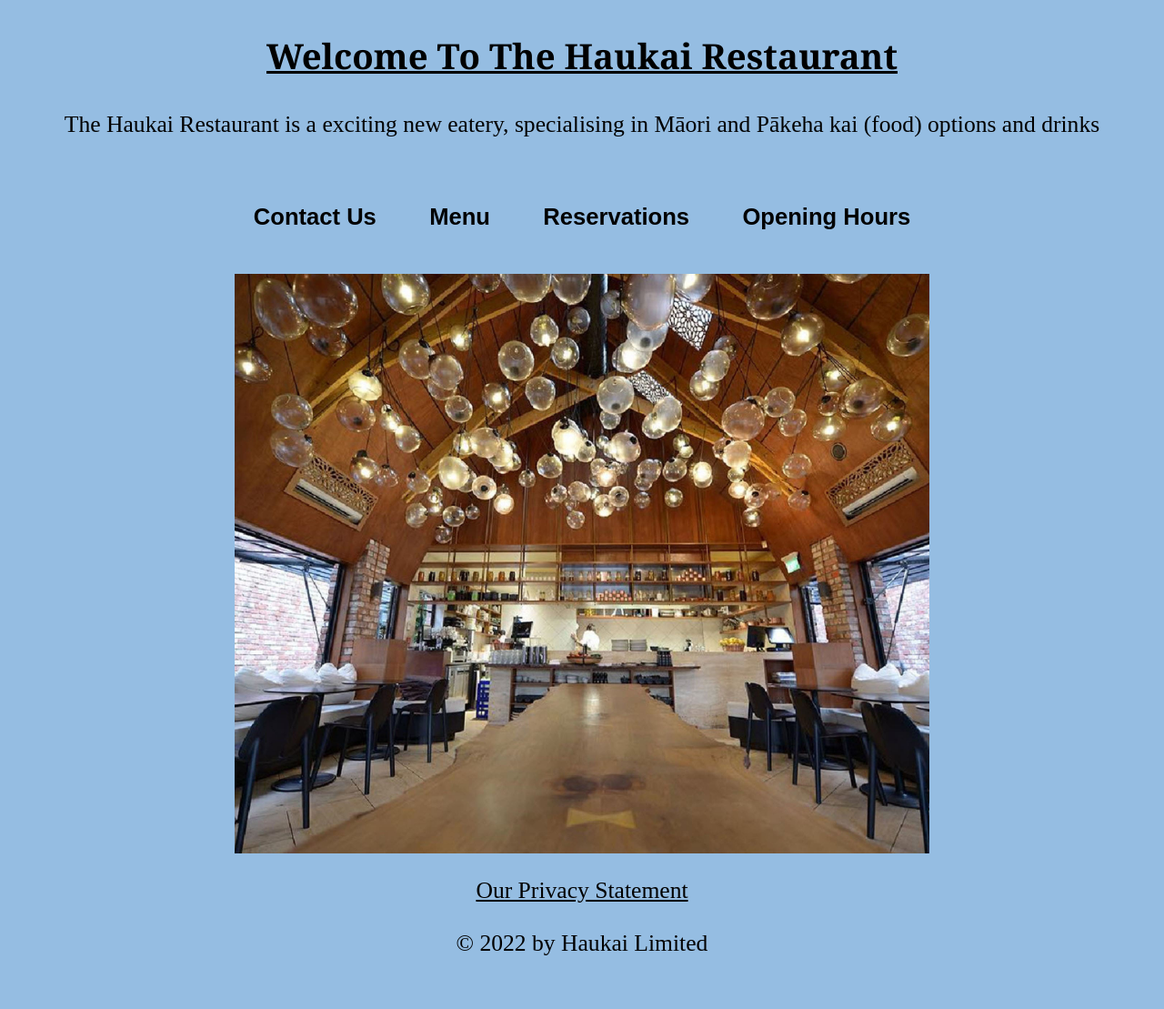
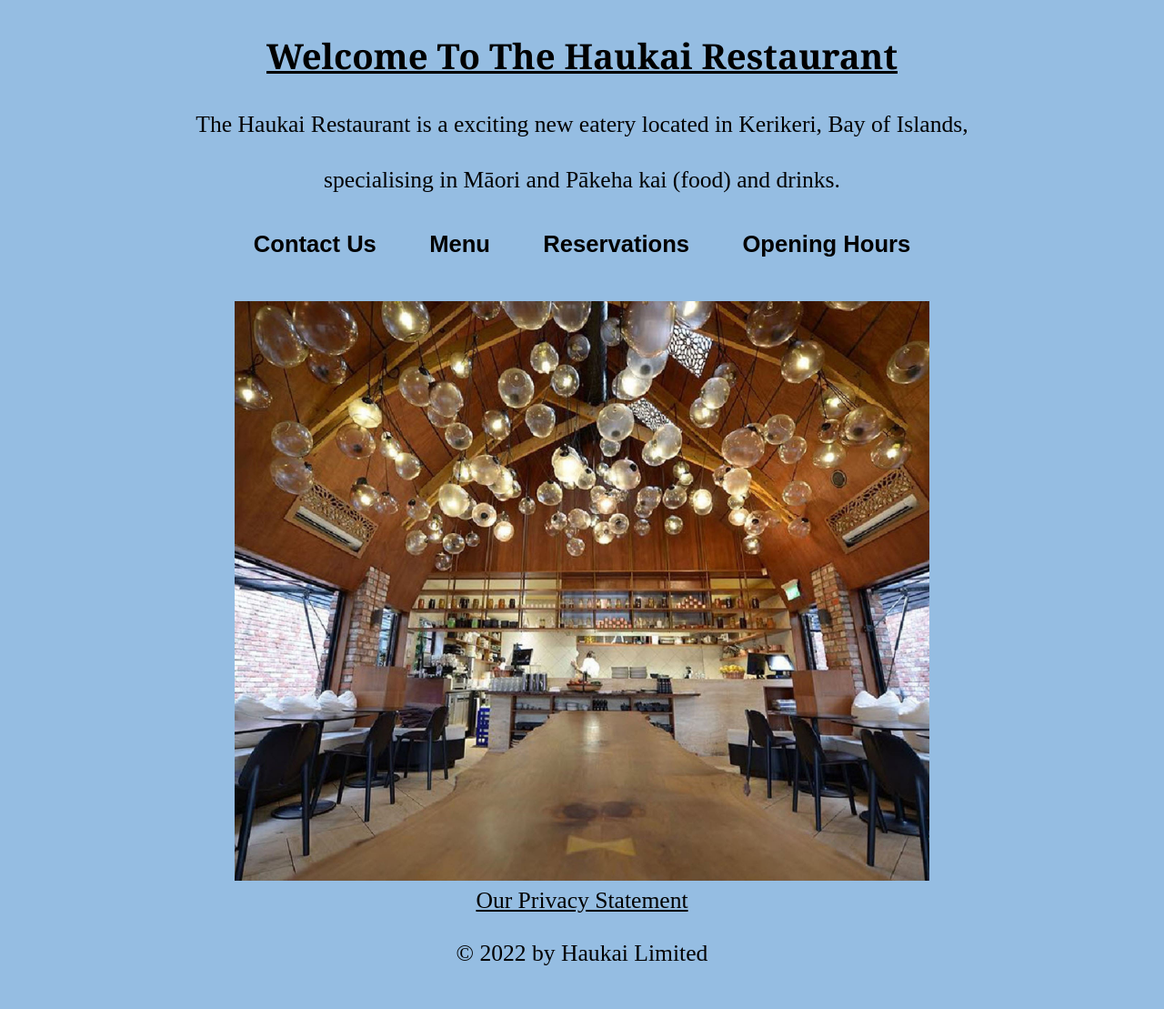
Before and after one commit to Brooke-Rose/Brooke-Rose.Assignment.github.io, a PHP site: page / in a window 1280 px wide. Shown: the whole page at 91% size. After the commit the page ends 1061 px from the top, so only its background shows below. Run offline with PHP 8.4, Linux system fonts and the light colour scheme.

Commit message:
Final changes

```diff
--- a/css/my-css.css
+++ b/css/my-css.css
@@ -1,9 +1,9 @@
 body {
-  color: black;
+
   background-color: rgb(149, 189, 226);
   padding: 0.2vw;
   margin: 0.5px;
-  word-spacing: normal;
+
 }
 
 
@@ -29,6 +29,7 @@ h1 {
   text-decoration: underline;
   text-align: center;
   font-family: Cambria, Cochin, Georgia, Times, 'Times New Roman', serif;
+  word-spacing: normal;
 }
 
 #menu {
@@ -64,7 +65,7 @@ footer {
   color: black;
   font-size: 2vw;
   text-align: center;
-  padding: 2vw;
+
 }
 
 img {
--- a/index.html
+++ b/index.html
@@ -15,8 +15,9 @@
 <body>
   <h1>Welcome To The Haukai Restaurant</h1>
 
-  <p>The Haukai Restaurant is a exciting new eatery, specialising in Māori and Pākeha kai (food) options and drinks</p>
-  <p></p>
+  <p>The Haukai Restaurant is a exciting new eatery located in Kerikeri, Bay of Islands,</p>
+  <p>specialising in Māori and Pākeha kai (food) and drinks.</p>
+
 
   <div id="menu bar">
     <ul id="menu">
```
